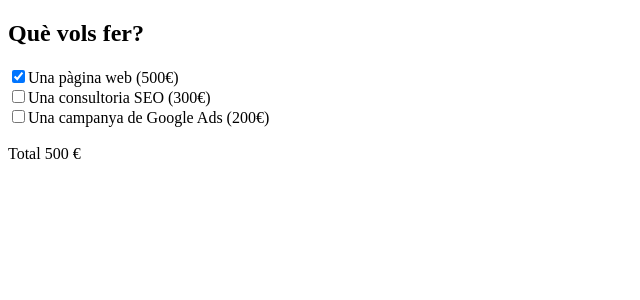
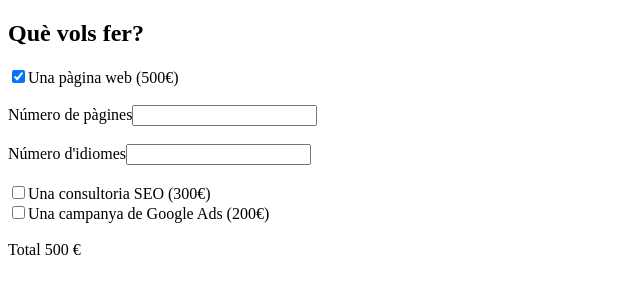
Before and after one commit to ElionorVendrell/Sprint7, a React (Vite) app: page / in a window 1280 px wide. Both pictures are taken after a click on the checkbox 18 px from the left and 76 px from the top of the page. Shown: the top 300 px of the page, without its empty margins (0-640 px from the left). Built offline with nearby package versions, Linux system fonts and the light colour scheme.

Commit message:
Creados componentes Checkbox y Quantity

```diff
--- a/data/services.json
+++ b/data/services.json
@@ -1,14 +1,19 @@
 [
   {
-    "name": "Una pàgina web",
-    "price": 500
+    "id": "web",
+    "text": "Una pàgina web",
+    "price": 500,
+    "extraServices":["Número de pàgines", "Número d'idiomes"]
   },
   {
-    "name": "Una consultoria SEO",
-    "price": 300
+    "id": "seo",
+    "text": "Una consultoria SEO",
+    "price": 300,
+    "extraServices":[]
   },
   {
-    "name": "Una campanya de Google Ads",
+    "id": "ads",
+    "text": "Una campanya de Google Ads",
     "price": 200
   }
 ]
--- a/src/App.jsx
+++ b/src/App.jsx
@@ -1,5 +1,7 @@
 import { useState } from "react";
 import services from "../data/services.json";
+import { Quantity } from "./Components/Quantity";
+import { Checkbox } from "./Components/Checkbox";
 
 function App() {
   const [checkedState, setCheckedState] = useState(
@@ -24,6 +26,12 @@ function App() {
       0
     );
 
+    /*  const showContent = (position) => {
+      const extra = services.filter((service) => service.extraServices);
+      const show = extra[position].extraServices;
+      console.log(show);
+    };
+    showContent(position); */
     setTotal(totalPrice);
   };
 
@@ -31,22 +39,17 @@ function App() {
     <div className='App'>
       <h2>Què vols fer?</h2>
       <div className='services-list'>
-        {services.map(({ name, price }, index) => {
+        {services.map(({ text, price, id }, index) => {
           return (
             <div key={index}>
-              <input
-                type='checkbox'
-                id={`id-checkbox-${index}`}
-                name={name}
+              <Checkbox
+                id={index}
+                text={text}
                 price={price}
-                value={name}
-                checked={checkedState[index]}
-                onChange={() => handleOnChange(index)}
+                value={id}
+                onCheck={() => handleOnChange(index)}
               />
-
-              <label htmlFor={`custom-checkbox-${index}`}>
-                {name} ({price}€)
-              </label>
+              {checkedState[0] && index === 0 && <Quantity />}
             </div>
           );
         })}
@@ -58,52 +61,3 @@ function App() {
 }
 
 export default App;
-
-/*
-function App() {
-  const [isChecked, setIsChecked] = useState(false);
-
-  const handleOnChange = () => {
-    setIsChecked(!isChecked);
-    console.log(isChecked);
-  };
-
-  return (
-    <div className='App'>
-      Què vols fer?
-      <div className='web'>
-        <input
-          type='checkbox'
-          id='web'
-          name='web'
-          value='web'
-          checked={isChecked}
-          onChange={handleOnChange}
-        />
-        Una pàgina web (500€)
-      </div>
-      <div className='seo'>
-        <input
-          type='checkbox'
-          id='seo'
-          name='seo'
-          value='seo'
-          checked={isChecked}
-          onChange={handleOnChange}
-        />
-        Una consultoria SEO (300€)
-      </div>
-      <div className='ads'>
-        <input
-          type='checkbox'
-          id='ads'
-          name='ads'
-          value='ads'
-          checked={isChecked}
-          onChange={handleOnChange}
-        />
-        Una campanya de Google Ads (200€)
-      </div>
-    </div>
-  );
-} */
--- /dev/null
+++ b/src/Components/Checkbox.jsx
@@ -0,0 +1,29 @@
+import React from "react";
+
+export const Checkbox = ({
+  index,
+  text,
+  id,
+  price,
+  onCheck,
+  checkedState,
+}) => {
+  return (
+    <div key={index}>
+      <div>
+        <input
+          type='checkbox'
+          id={index}
+          text={text}
+          value={id}
+          price={price}
+          checked={checkedState}
+          onChange={() => onCheck(index)}
+        />
+        <label>
+          {text} ({price}€)
+        </label>
+      </div>
+    </div>
+  );
+};
--- /dev/null
+++ b/src/Components/Quantity.jsx
@@ -0,0 +1,34 @@
+import { React, useState } from "react";
+
+export const Quantity = () => {
+  const [qtyPag, setQtyPag] = useState(0);
+
+  console.log("qtyPag", qtyPag);
+  const [qtyIdiom, setQtyIdiom] = useState(0);
+  console.log("qtyIdiom", qtyIdiom);
+
+  return (
+    <form>
+      <br></br>
+      <div>
+        Número de pàgines
+        <input
+          type='number'
+          min='0'
+          onChange={(event) => setQtyPag(event.target.value)}
+        />
+      </div>
+
+      <br></br>
+      <div>
+        Número d'idiomes
+        <input
+          type='number'
+          min='0'
+          onChange={(event) => setQtyIdiom(event.target.value)}
+        />
+      </div>
+      <br></br>
+    </form>
+  );
+};
```
